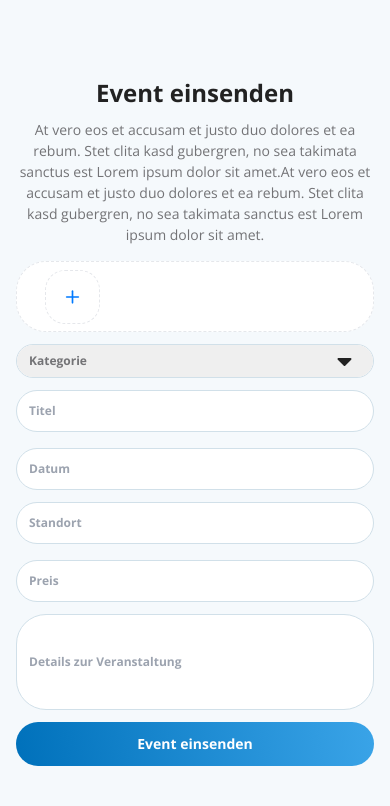
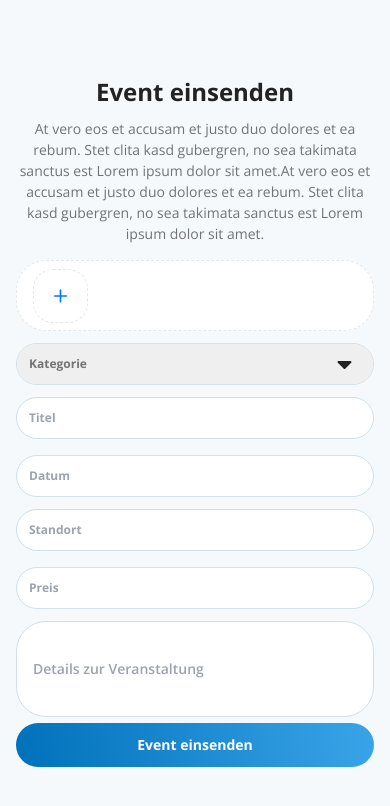
Before and after one commit to AmitSheoran-557/Event-einsenden, a React (Create React App) app: page / in a window 390 px wide. Shown: the top 806 px of the page. Built offline with nearby package versions, Linux system fonts and the light colour scheme.

Commit message:
update code

```diff
--- a/src/components/EventEinsenden.jsx
+++ b/src/components/EventEinsenden.jsx
@@ -9,9 +9,14 @@ const EventEinsenden = () => {
     const {
         register,
         handleSubmit,
+        reset,
         formState: { errors },
     } = useForm()
-    const onSubmit = (data) => console.log(data)
+    const onSubmit = (data) => {
+        console.log(data);
+        reset();
+        setImages([]);
+    };
 
 
     const [images, setImages] = useState([]);
@@ -38,13 +43,12 @@ const EventEinsenden = () => {
                 <div className='max-w-[763px] flex overflow-auto items-center w-full lg:mb-5 md:mb-4 mb-3 py-[7.2px] px-4 rounded-[30px] border-[0.5px] border-dashed bg-white'>
 
                     <div className='flex lg:gap-4 gap-3 items-center'>
-                        <div className='flex flex-wrap lg:gap-4 gap-3'>
-                            {images.map((image, index) => (
-                                <div key={index} className="lg:size-24 md:size-14 size-10 flex justify-center items-center lg:rounded-[24px] rounded-2xl overflow-hidden">
-                                    <img src={image} alt={`Selected ${index}`} className="w-full h-full object-cover flex-wrap" />
-                                </div>
-                            ))}
-                        </div>
+
+                        {images.map((image, index) => (
+                            <div key={index} className="lg:size-24 md:size-16 size-14 flex justify-center items-center lg:rounded-[24px] rounded-2xl overflow-hidden">
+                                <img src={image} alt={`Selected ${index}`} className="w-full h-full object-cover flex-wrap" />
+                            </div>
+                        ))}
                         <div className='lg:py-[30px] md:py-6 sm:py-5 py-4 lg:px-[38px] md:px-6 sm:px-5 px-4 border-[0.5px] border-dashed max-h-20 flex justify-center items-center rounded-[20px]'
                             onClick={() => document.getElementById('file-input').click()} >
                             <PlusIcon />
@@ -57,7 +61,7 @@ const EventEinsenden = () => {
                 <form onSubmit={handleSubmit(onSubmit)} className='max-w-[763px] w-full mx-auto'>
 
                     <div className=' border-[0.5px] rounded-[30px] max-w-[763px] bg-white border-lightGray lg:mb-5 md:mb-4 mb-3 relative'>
-                        <select className="w-full text-primary lg:py-[18px] md:py-3 py-2 font-bold max-w-[763px] outline-none lg:!text-sm lg:px-4 px-3 rounded-full !text-xs">
+                        <select className="w-full text-primary lg:py-[18px] py-3 font-bold max-w-[763px] outline-none lg:!text-sm lg:px-4 px-3 rounded-full !text-xs">
                             <option className='max-w-[763px]' value="Kategorie">Kategorie</option>
                             <option className='max-w-[763px]' value="option2">option 2</option>
                             <option className='max-w-[763px]' value="option3">option 3</option>
@@ -89,11 +93,7 @@ const EventEinsenden = () => {
                             {errors.Preis && <p className="text-red-500 text-sm">{errors.Preis.message}</p>}
                         </div>
                     </div>
-                    <div className='lg:mb-5 md:mb-4 mb-3'>
-                        <input {...register("Details", { required: "Details is required", })} placeholder="Details zur Veranstaltung" type="text"
-                            className="w-full lg:px-4 px-3 lg:py-[17.5px] lg:text-sm text-xs py-3 border-[0.5px] border-lightGray text-primary font-bold rounded-[30px] outline-none max-w-[763px] max-h-[132px] h-full lg:min-h-[132px] min-h-24" />
-                        {errors.Details && <p className="text-red-500 text-sm">{errors.Details.message}</p>}
-                    </div>
+                    <textarea name="description" id="description" className='text-primary resize-none w-full pt-[55.5px] pb-[33.17px] max-sm:pt-9 max-sm:pb-4 max-sm:font-semibold px-4 outline-none border-[0.5px] border-lightGray rounded-[30px] font-bold text-sm leading-[21px]' placeholder='Details zur Veranstaltung'></textarea>
                     <div className='flex justify-center'>
                         <button type="submit" className="w-full max-w-[361px] button-bg-gradient lg:text-base text-sm !tracking-[-1%] text-center font-bold text-white rounded-[30px] lg:py-4 py-3 mx-auto">
                             Event einsenden
```
